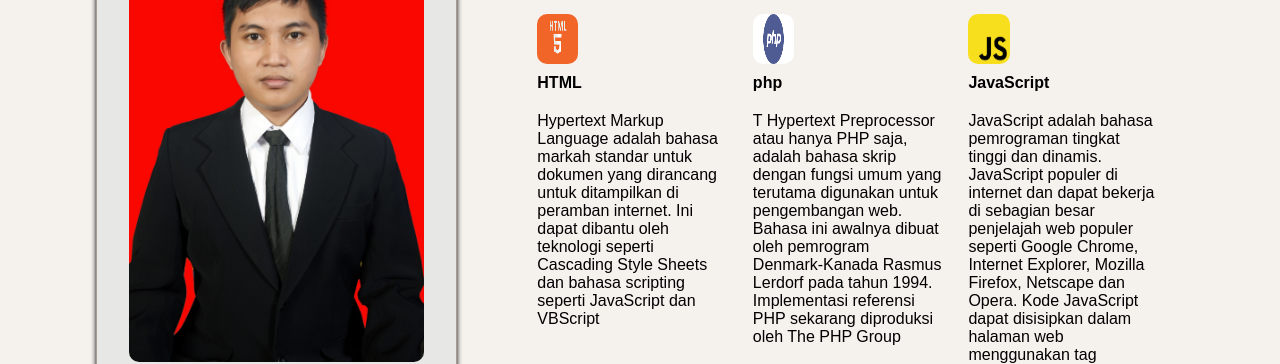
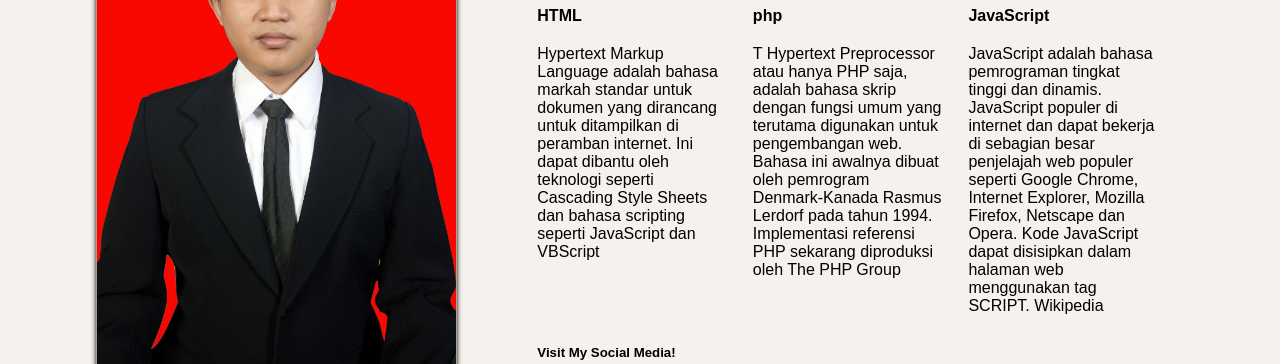
Before and after one commit to muhammad1096/personal-web-b30-sesi-2, a plain HTML site: page index.html in a window 1280 px wide. Shown: the part 146-510 px from the top of the page. Drawn offline with Linux system fonts and the light colour scheme.

Commit message:
first commit

```diff
--- a/index.html
+++ b/index.html
@@ -18,7 +18,7 @@
                     <li >
                         <a href="index.html">Home</a>
                         </li>
-                    <li ><a href="index.html">blog</a>
+                    <li ><a href="blog.html">blog</a>
                     </li>
 
                 </ul>
@@ -41,7 +41,7 @@
 
                      font-style: oblique;">
 
-                <img src="assets/Dzakwan.jpg" alt="gambar diri" style=" border-radius: 10px;" >
+                <img src="assets/Dzakwan.jpg" alt="gambar diri" style=" border-radius: 10px; width: 100%;"  >
 
                 <h2>Muhammad Sabiq Dzakwan</h2>
                  <p style="color: rgb(15, 12, 10);">Selamat datang di web personal saya disini pengalaman berbicara</p>
--- a/style_1.css
+++ b/style_1.css
@@ -79,7 +79,7 @@ nav .right a:hover{
     background-color: rgb(218, 148, 123);
 }
 .container {
-    height: 100vh;
+    height: 93vh;
     display: flex;
     align-items: center;
     justify-content: center;
@@ -94,7 +94,7 @@ nav .right a:hover{
 .section .left{
     flex: 35%;
     text-align: center;
-    margin: 10px 0;
+    /* margin: 10px 0; */
     text-align: center;
 }
 
@@ -117,7 +117,7 @@ nav .right a:hover{
     color: wheat;
 }
 .container .section .left div img{
-     width: 82%;
+     width: 100%;
     border-radius: 20px;
     padding: 0px 0px 0px 0px;
     color: rgb(235, 230, 223)35, 230, 223;
```
Also changed, not shown: assets/dzakwan2.jpeg (added).
